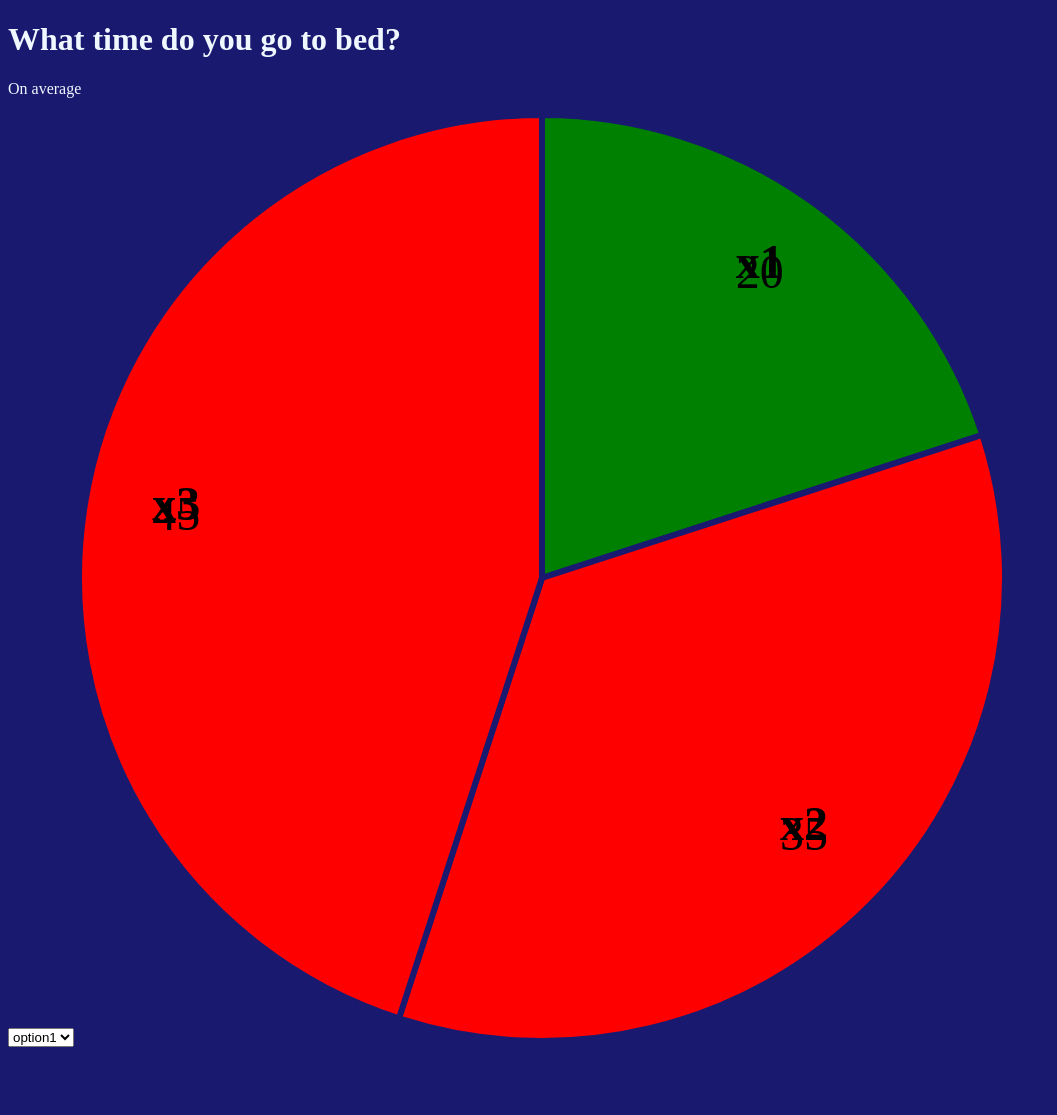
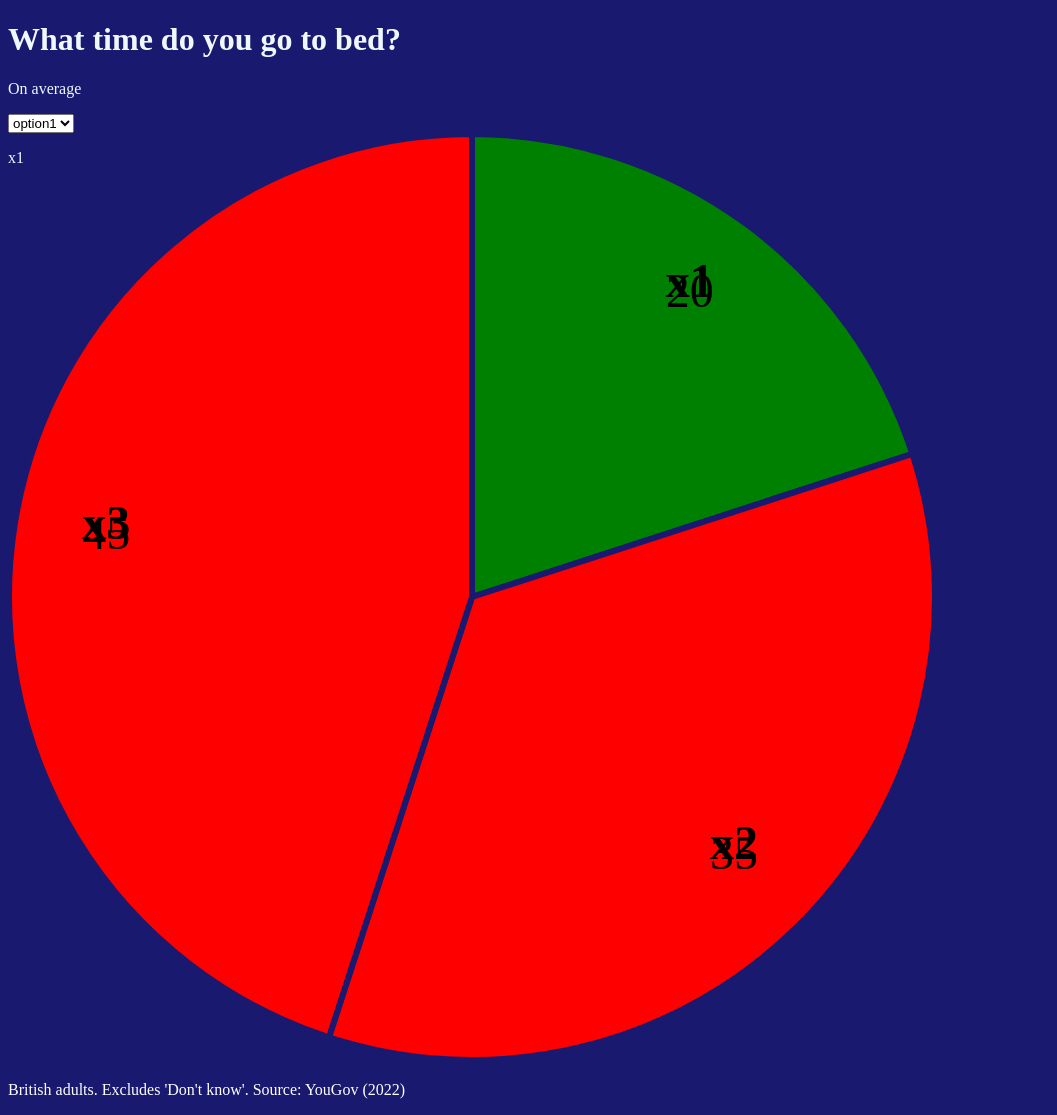
Before and after one commit to duncanbradley/bedtime, a SvelteKit app: page / in a window 1280 px wide. Shown: the whole page, without its empty margins (0-1057 px from the left). Before the commit the page ends 1055 px from the top, so only its background shows below. Built offline with nearby package versions, Linux system fonts and the light colour scheme.

Commit message:
add source, WIP add label

```diff
--- a/src/routes/+page.svelte
+++ b/src/routes/+page.svelte
@@ -38,7 +38,14 @@
   {/each}
 </select>
 
+<div class="pie-container">
+<p class="annotation">{selected}</p>
 <PieChart {data} {selected} {backgroundColor}/>
+</div>
+
+<div>
+<p class="source">British adults. Excludes 'Don't know'. Source: YouGov (2022)</p>
+</div>
 
 <style>
   h1{
@@ -47,5 +54,15 @@
   p{
     color: aliceblue;
   }
+  .source{
+    color: white
+  }
+  .pie-container{
+    position:relative
+  }
+
+  .annotation{
+    position:absolute
+  }
 
 </style>
```
